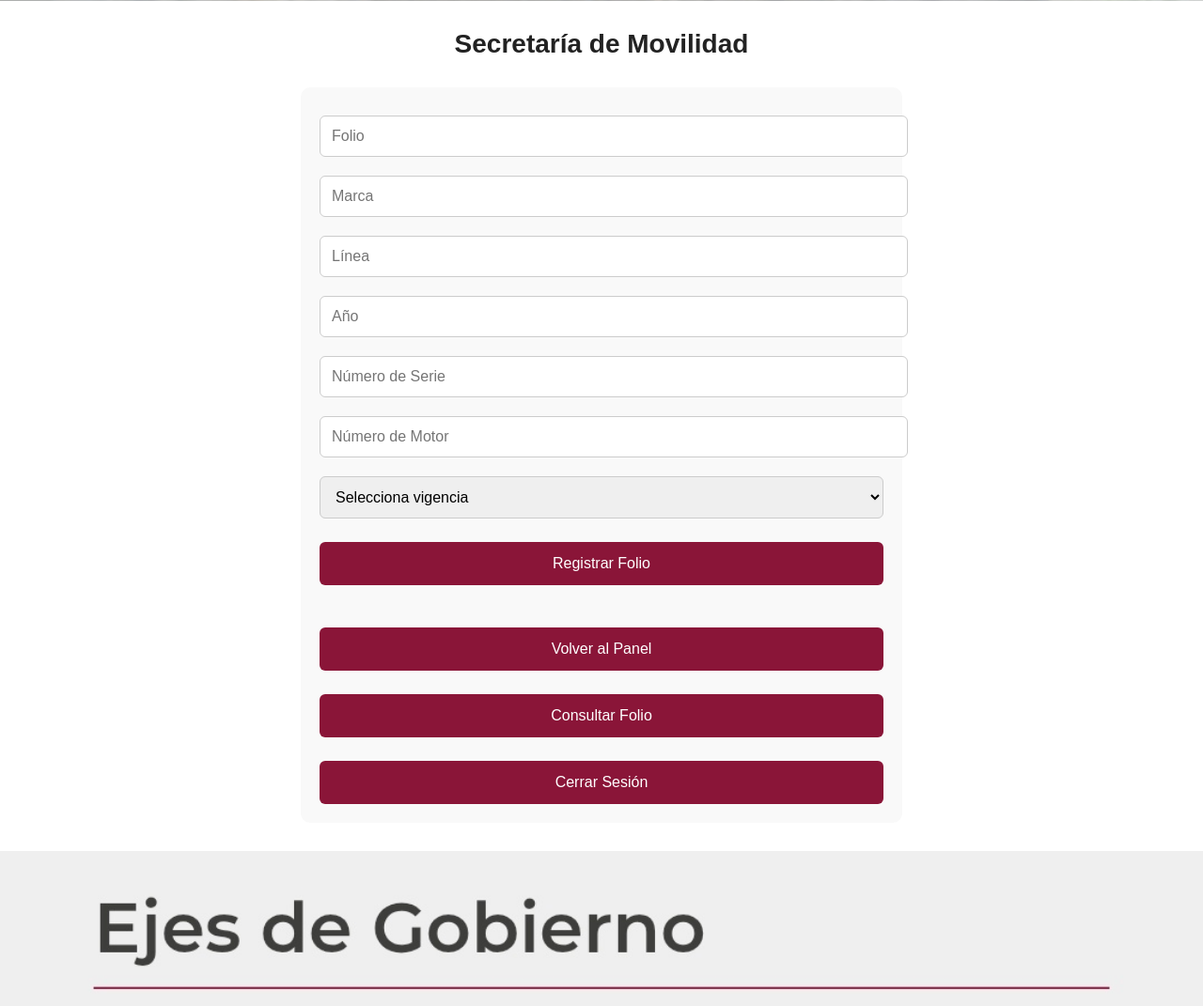
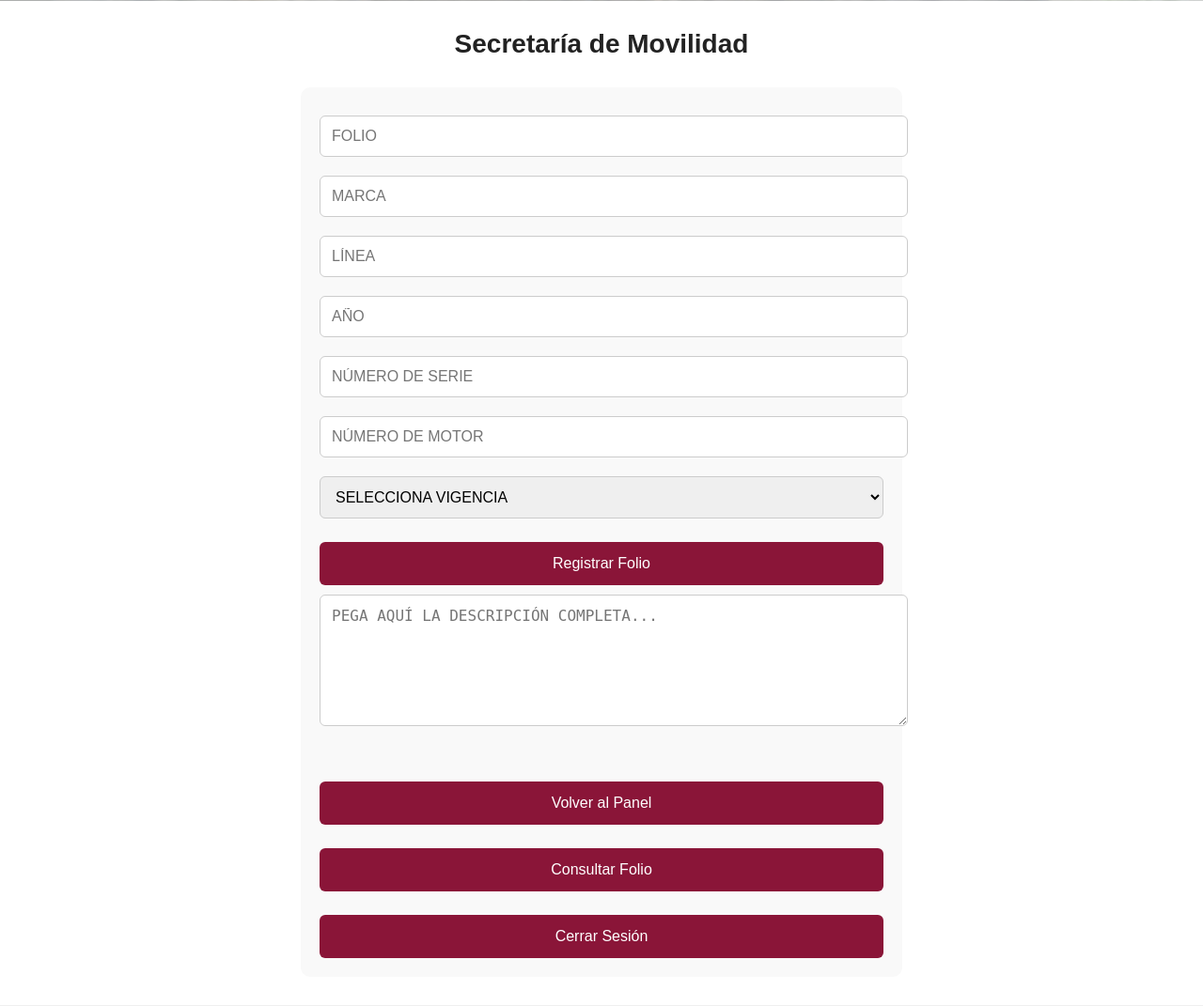
Before and after one commit to Gsr1989/Oaxaca, a Flask app: page /registro_admin in a window 1280 px wide. Shown: the part 1216-2287 px from the top of the page at 94% size. Run offline with Flask 3, Linux system fonts and the light colour scheme; the visitor is signed in with stand-in values (Sample User, id 1).

Commit message:
Update registro_admin.html

```diff
--- a/templates/registro_admin.html
+++ b/templates/registro_admin.html
@@ -1,4 +1,3 @@
-<!-- templates/registro_admin.html – versión Oaxaca -->
 <!DOCTYPE html>
 <html lang="es">
 <head>
@@ -6,78 +5,73 @@
   <title>Registro de Folio (Admin)</title>
   <meta name="viewport" content="width=device-width, initial-scale=1">
   <style>
-        body{
-            background:#ffffff;
-            font-family:Arial,sans-serif;
-            margin:0;
-            padding:0;
+    body {
+      background: #ffffff;
+      font-family: Arial, sans-serif;
+      margin: 0;
+      padding: 0;
     }
-        /* Banners Oaxaca (arriba / abajo / pie) */
     header img,
     .franja-abajo img,
-        footer img{
-            width:100%;
-            display:block;
+    footer img {
+      width: 100%;
+      display: block;
     }
-
-        .titulo{
-            text-align:center;
-            font-size:28px;
-            margin:30px 0 10px;
-            font-weight:bold;
-            color:#222;
+    .titulo {
+      text-align: center;
+      font-size: 28px;
+      margin: 30px 0 10px;
+      font-weight: bold;
+      color: #222;
     }
-
-        .formulario{
-            max-width:600px;
-            margin:30px auto;
-            padding:20px;
-            border-radius:10px;
-            background:#f9f9f9;
+    .formulario {
+      max-width: 600px;
+      margin: 30px auto;
+      padding: 20px;
+      border-radius: 10px;
+      background: #f9f9f9;
     }
-        input,select{
-            width:100%;
-            padding:12px;
-            margin:10px 0;
-            border-radius:6px;
-            border:1px solid #ccc;
-            font-size:16px;
+    input, select, textarea {
+      width: 100%;
+      padding: 12px;
+      margin: 10px 0;
+      border-radius: 6px;
+      border: 1px solid #ccc;
+      font-size: 16px;
+      text-transform: uppercase;
     }
-        .btn{
-            background:#8a1538;
-            color:#fff;
-            border:none;
-            padding:14px 22px;
-            font-size:16px;
-            border-radius:6px;
-            cursor:pointer;
-            transition:background .3s ease;
-            width:100%;
-            margin-top:15px;
+    .btn {
+      background: #8a1538;
+      color: #fff;
+      border: none;
+      padding: 14px 22px;
+      font-size: 16px;
+      border-radius: 6px;
+      cursor: pointer;
+      transition: background 0.3s ease;
+      width: 100%;
+      margin-top: 15px;
     }
-        .btn:hover{background:#6e0f2f;}
-
-        .flash-message{
-            padding:10px;
-            margin:15px auto;
-            width:90%;
-            max-width:600px;
-            border-radius:5px;
-            color:#fff;
-            font-weight:bold;
-            text-align:center;
+    .btn:hover { background: #6e0f2f; }
+    .flash-message {
+      padding: 10px;
+      margin: 15px auto;
+      width: 90%;
+      max-width: 600px;
+      border-radius: 5px;
+      color: #fff;
+      font-weight: bold;
+      text-align: center;
     }
-        .success{background:green;}
-        .error{background:red;}
-
+    .success { background: green; }
+    .error { background: red; }
     @media(max-width:600px){
-            .titulo{font-size:24px;margin-top:20px;}
+      .titulo { font-size: 24px; margin-top: 20px; }
     }
   </style>
 </head>
 <body>
 
-    <!-- Banner superior -->
 <header>
   <img src="{{ url_for('static', filename='Oaxacaarriba.jpg') }}" alt="Encabezado Oaxaca">
 </header>
@@ -93,12 +87,13 @@
 {% endwith %}
 
 <form method="POST" class="formulario">
-        <input type="text"   name="folio" placeholder="Folio"               required>
-        <input type="text"   name="marca" placeholder="Marca"               required>
-        <input type="text"   name="linea" placeholder="Línea"               required>
-        <input type="number" name="anio"  placeholder="Año"                 required>
-        <input type="text"   name="serie" placeholder="Número de Serie"     required>
-        <input type="text"   name="motor" placeholder="Número de Motor"     required>
+  <input type="text" name="folio" id="folio" placeholder="Folio" required>
+  <input type="text" name="marca" id="marca" placeholder="Marca" required>
+  <input type="text" name="linea" id="linea" placeholder="Línea" required>
+  <input type="number" name="anio" id="anio" placeholder="Año" required>
+  <input type="text" name="serie" id="serie" placeholder="Número de Serie" required>
+  <input type="text" name="motor" id="motor" placeholder="Número de Motor" required>
+
   <select name="vigencia" required>
     <option value="">Selecciona vigencia</option>
     <option value="30">30 días</option>
@@ -108,6 +103,9 @@
 
   <button type="submit" class="btn">Registrar Folio</button>
 
+  <!-- Auto llenado -->
+  <textarea id="autotexto" rows="6" placeholder="Pega aquí la descripción completa..."></textarea>
+
   <!-- Botones adicionales -->
   <div style="margin-top:30px;display:flex;flex-direction:column;gap:10px;">
     <a href="{{ url_for('admin') }}"><button type="button" class="btn">Volver al Panel</button></a>
@@ -116,15 +114,47 @@
   </div>
 </form>
 
-    <!-- Franja Oaxacaabajo pegada al pie -->
 <div class="franja-abajo">
   <img src="{{ url_for('static', filename='Oaxacaabajo.jpg') }}" alt="Franja Oaxacaabajo">
 </div>
 
-    <!-- Pie de página Masabajo -->
 <footer>
   <img src="{{ url_for('static', filename='Masabajo.jpg') }}" alt="Pie de página Oaxaca">
 </footer>
 
+<script>
+  const campo = document.getElementById("autotexto");
+  const serieInput = document.getElementById("serie");
+  const marcaInput = document.getElementById("marca");
+  const lineaInput = document.getElementById("linea");
+  const anioInput = document.getElementById("anio");
+  const folioInput = document.getElementById("folio");
+
+  campo.addEventListener("input", () => {
+    const texto = campo.value.toUpperCase();
+    const limpiar = txt => txt.replace(/(FOLIO|MARCA|L[ÍI]NEA|MODELO|AÑO|SERIE|N[ÚU]MERO DE MOTOR|MOTOR|:)/g, '').trim();
+
+    const folio = texto.match(/\b0[0-9A-Z]{5,}\b/);
+    if (folio) folioInput.value = limpiar(folio[0]);
+
+    const serie = texto.match(/\b[A-HJ-NPR-Z0-9]{11,17}\b/);
+    if (serie) {
+      const vin = serie[0];
+      serieInput.value = vin;
+      fetch(`https://vpic.nhtsa.dot.gov/api/vehicles/DecodeVinValuesExtended/${vin}?format=json`)
+        .then(r => r.json())
+        .then(d => {
+          const r = d.Results[0];
+          if (r.Make) marcaInput.value = r.Make.toUpperCase();
+          if (r.Model) lineaInput.value = r.Model.toUpperCase();
+          if (r.ModelYear) anioInput.value = r.ModelYear;
+        });
+    }
+
+    const motor = texto.match(/(MOTOR|FABRICADO EN|SIN NÚMERO|NO CUENTA|S\/N|SN)\s*[A-Z0-9ÁÉÍÓÚÑ\s]{4,}/);
+    if (motor) document.getElementById("motor").value = limpiar(motor[0]);
+  });
+</script>
+
 </body>
 </html>
```
Lines whose indentation alone changed are shown as unchanged.
